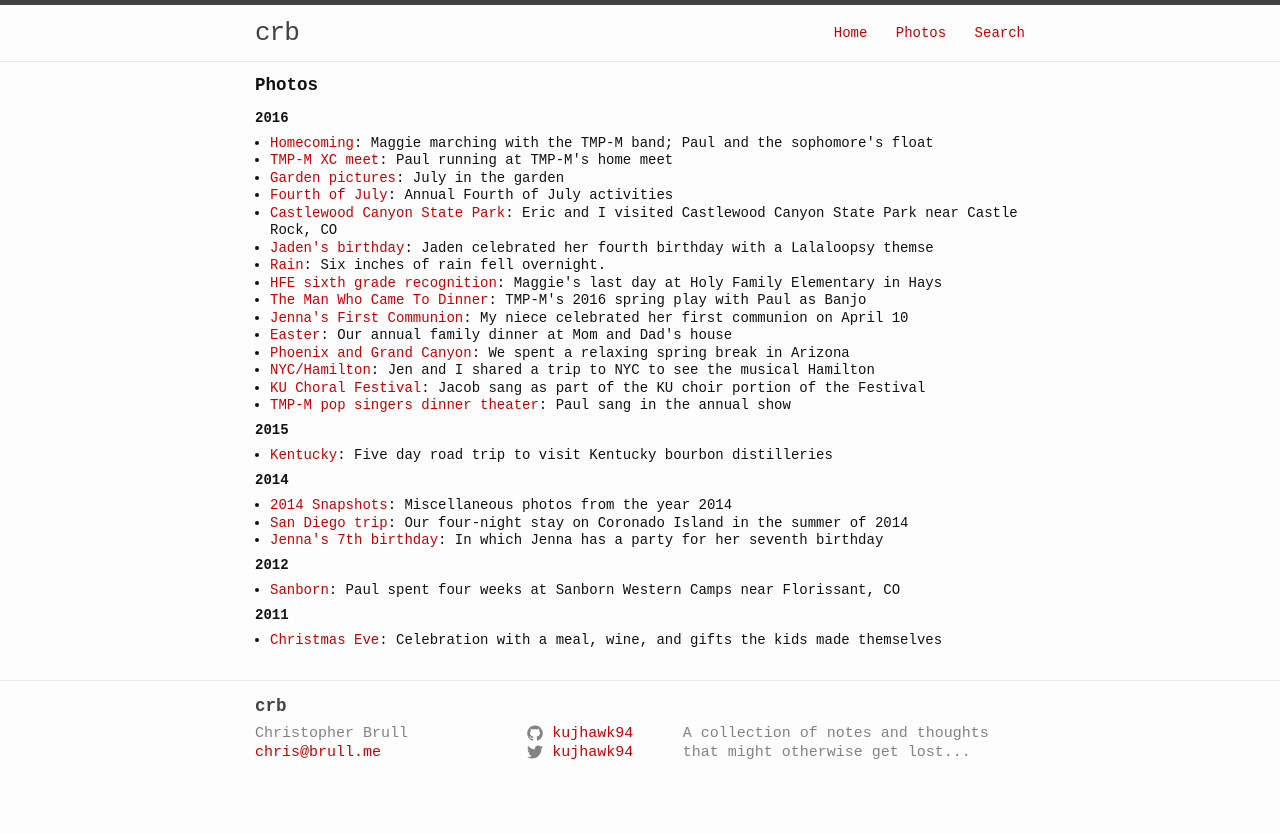
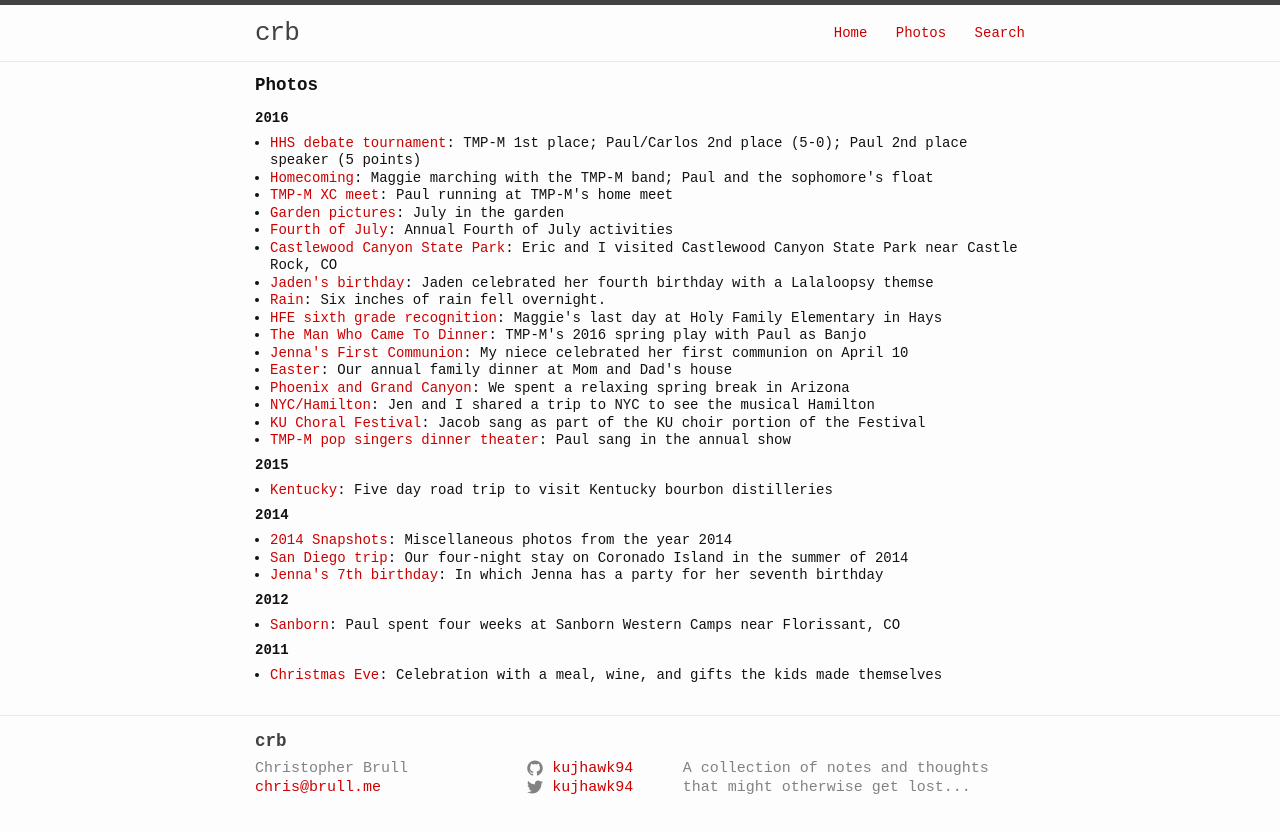
Before and after one commit to kujhawk94/kujhawk94.github.io, a Jekyll site: the page built from photos.html, in a window 1280 px wide. Shown: the top 833 px of the page. Built offline with Jekyll 4.4.1, drawn with Linux system fonts in a browser that asks for light colours.

Commit message:
Add debate tournament album

```diff
--- a/_data/photoalbums.yml
+++ b/_data/photoalbums.yml
@@ -83,3 +83,7 @@ albumlist:
         description: Maggie marching with the TMP-M band; Paul and the sophomore's float
         date: 2016-09-23
         url:  http://photos.brull.me/School/TMP-M/2016-Homecoming
+    -   title: HHS debate tournament
+        description:  TMP-M 1st place; Paul/Carlos 2nd place (5-0); Paul 2nd place speaker (5 points)
+        date: 2016-10-01
+        url:  http://photos.brull.me/School/TMP-M/2016-HHS-debate/
```
